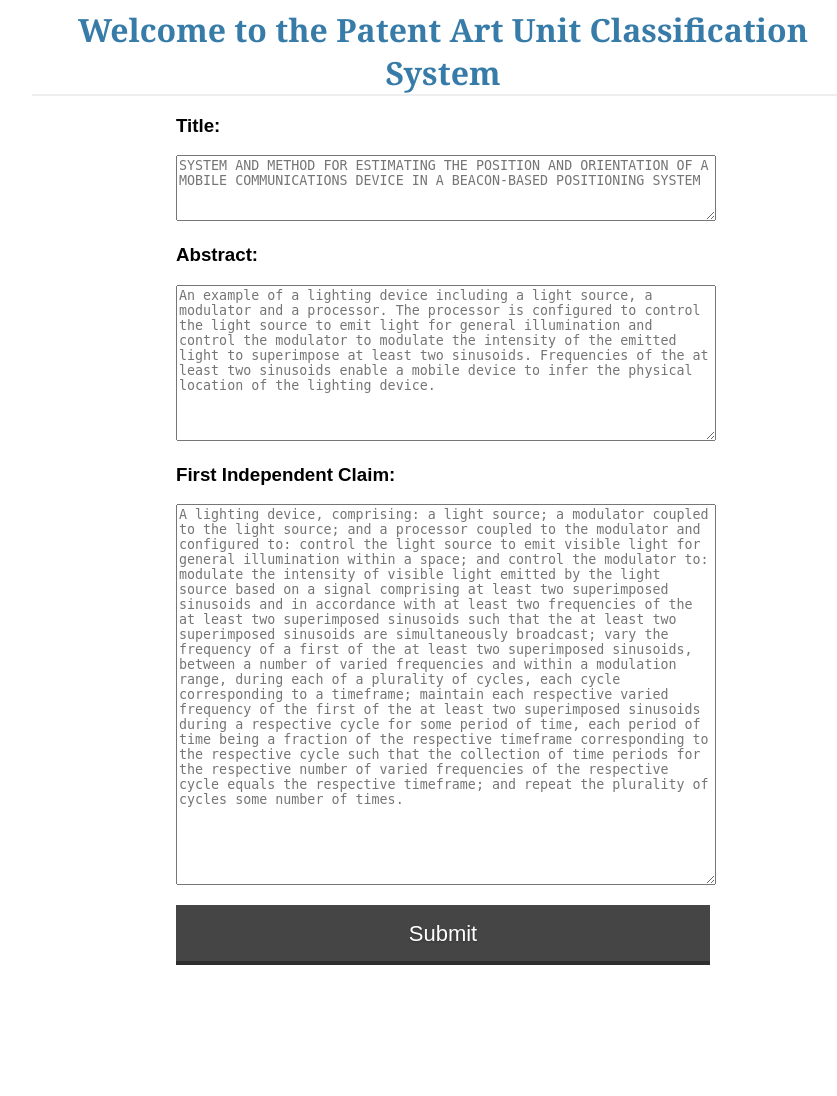
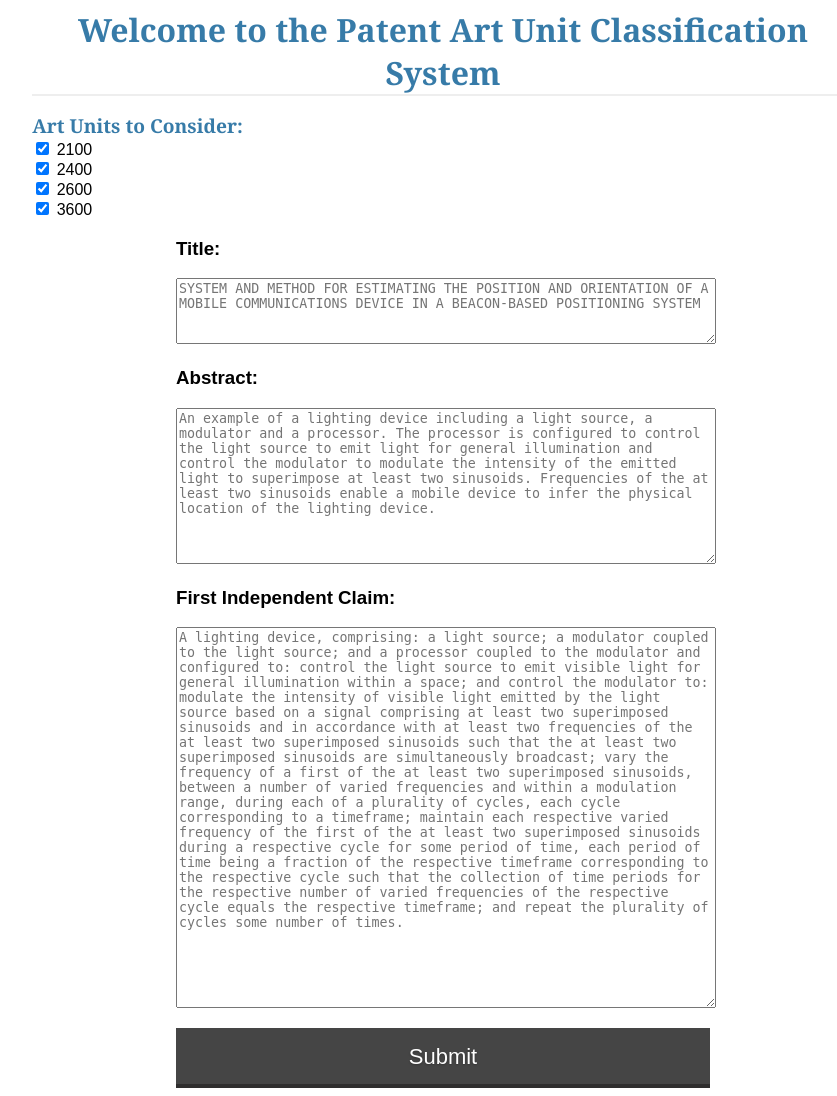
Before and after one commit to bioinfonerd-forks/PatentAnalyticsApp, a Flask app: page / in a window 1280 px wide. Shown: the whole page, without its empty margins (197-1034 px from the left). Before the commit the page ends 965 px from the top, so only its background shows below. Run offline with Flask 2, Linux system fonts and the light colour scheme; some libraries are stand-ins or nearby versions.

Commit message:
Update query.html

```diff
--- a/templates/query.html
+++ b/templates/query.html
@@ -23,6 +23,12 @@
     {% endif %}
     </div>
 
+<p><h2>Art Units to Consider:</h2>
+   <input type="checkbox" name="TC2100" value="TC21" checked> 2100<br>
+   <input type="checkbox" name="TC2400" value="TC24" checked> 2400<br>
+   <input type="checkbox" name="TC2600" value="TC26" checked> 2600<br>
+   <input type="checkbox" name="TC3600" value="TC36" checked> 3600<br></p>
+
     <div class="container2">
          <form action="/query" method="POST">
 
```
